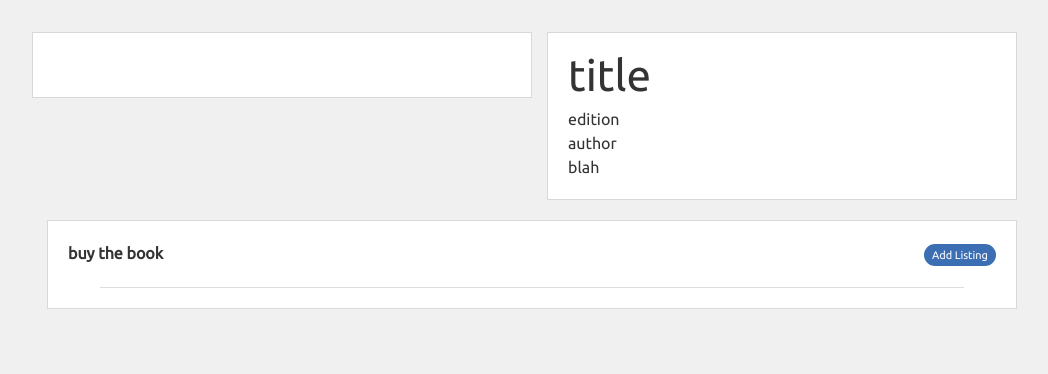
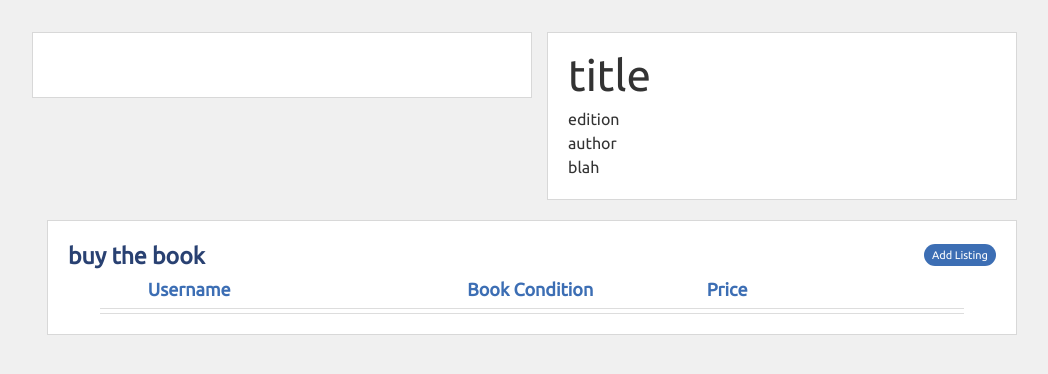
Before and after one commit to m-emerson/cattic-hackathon, a Flask app: template templates/book.html in a window 1280 px wide. Shown: the part 48-422 px from the top of the page, without its empty margins (108-1156 px from the left). Run offline with Flask 2, Linux system fonts and the light colour scheme; the template is opened without the code that fills it, so the values that code supplies are empty.

Commit message:
minor changes to colour & columns

```diff
--- a/static/css/main.css
+++ b/static/css/main.css
@@ -84,6 +84,10 @@
     color: #3c6eb4;
 }
 
+h4.darkblue {
+    color: #294172;
+}
+
 h4.red {
     color: #ea6153;
 }
@@ -133,7 +137,8 @@
 }
 
 hr {
-    margin: 0 2rem;
+    margin: 0.2rem 2rem;
+    margin-top: 0;
 }
 
 .loginbg {
--- a/templates/book.html
+++ b/templates/book.html
@@ -19,7 +19,7 @@
 	    <div class="panel">
 		<div class="row">
 		    <div class="large-10 small-11 columns">
-			<p><strong>buy the book</strong></p>
+			<h4 class="darkblue">buy the book</h4>
 		    </div>
 		    <div class="large-2 small-1 column text-right">
 			<a href="#" data-reveal-id="addListing" class="tiny round button">Add Listing</a>
@@ -62,8 +62,22 @@
 		    </div>
 		</div>
 		<div class="row">
+		    <div class="large-3 large-offset-1 medium-4 columns">
+			<h5 class="blue">Username</h5>
+		    </div>
+		    <div class="large-3 large-offset-1 medium-4 columns">
+			<h5 class="blue">Book Condition</h5>
+		    </div>
+		    <div class="large-2 medium-2 columns">
+			<h5 class="blue">Price</h5>
+		    </div>
+		    <div class="large-2 medium-2 columns">
+		    </div>
+		</div>
+		<hr>
+		<div class="row">
 		{% for listing in listings %}
-		    <div class="large-4 large-offset-1 medium-4 columns">
+		    <div class="large-3 large-offset-1 medium-4 columns">
 			{{ listing.USERID }}
 		    </div>
 		    <div class="large-3 large-offset-1 medium-4 columns">
```
